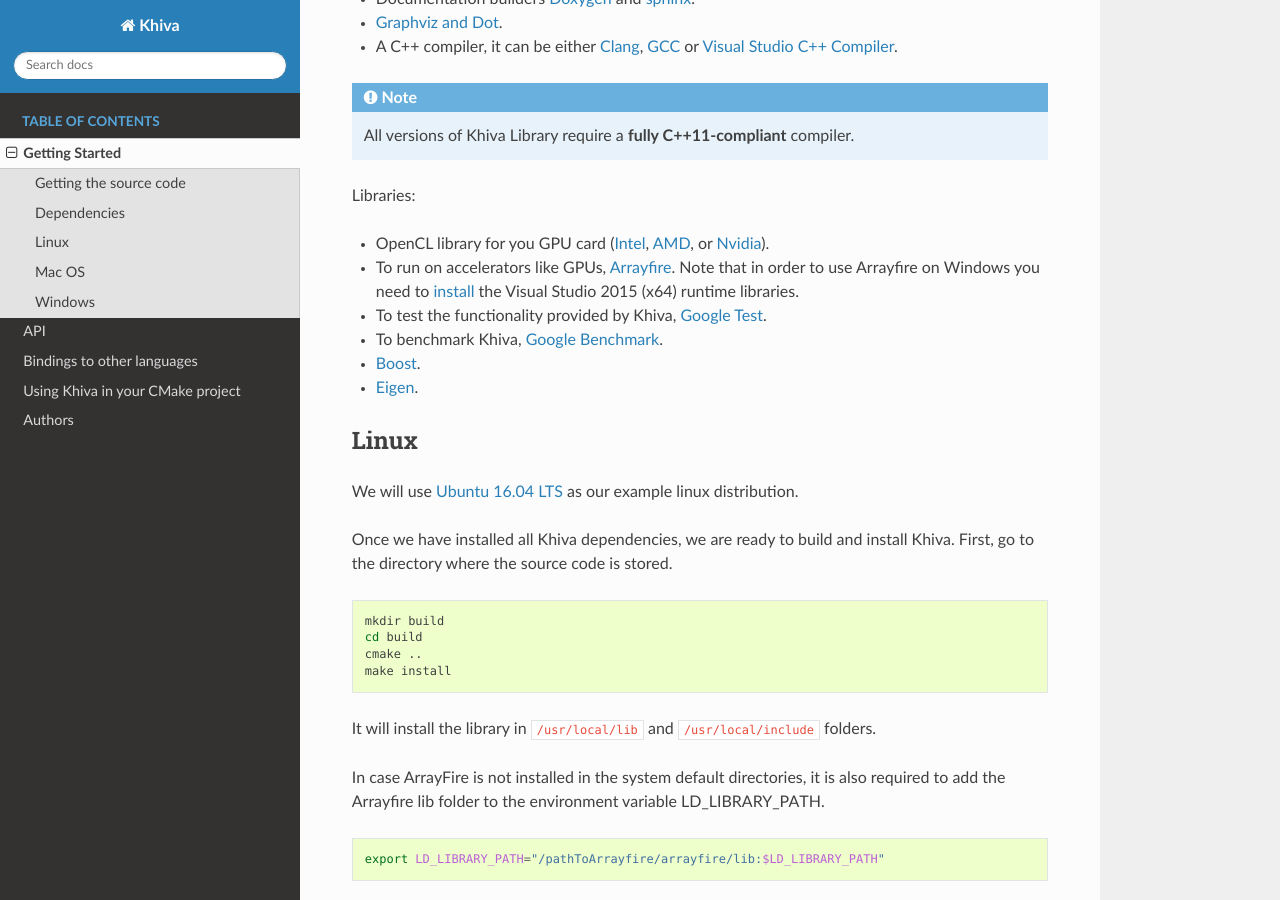
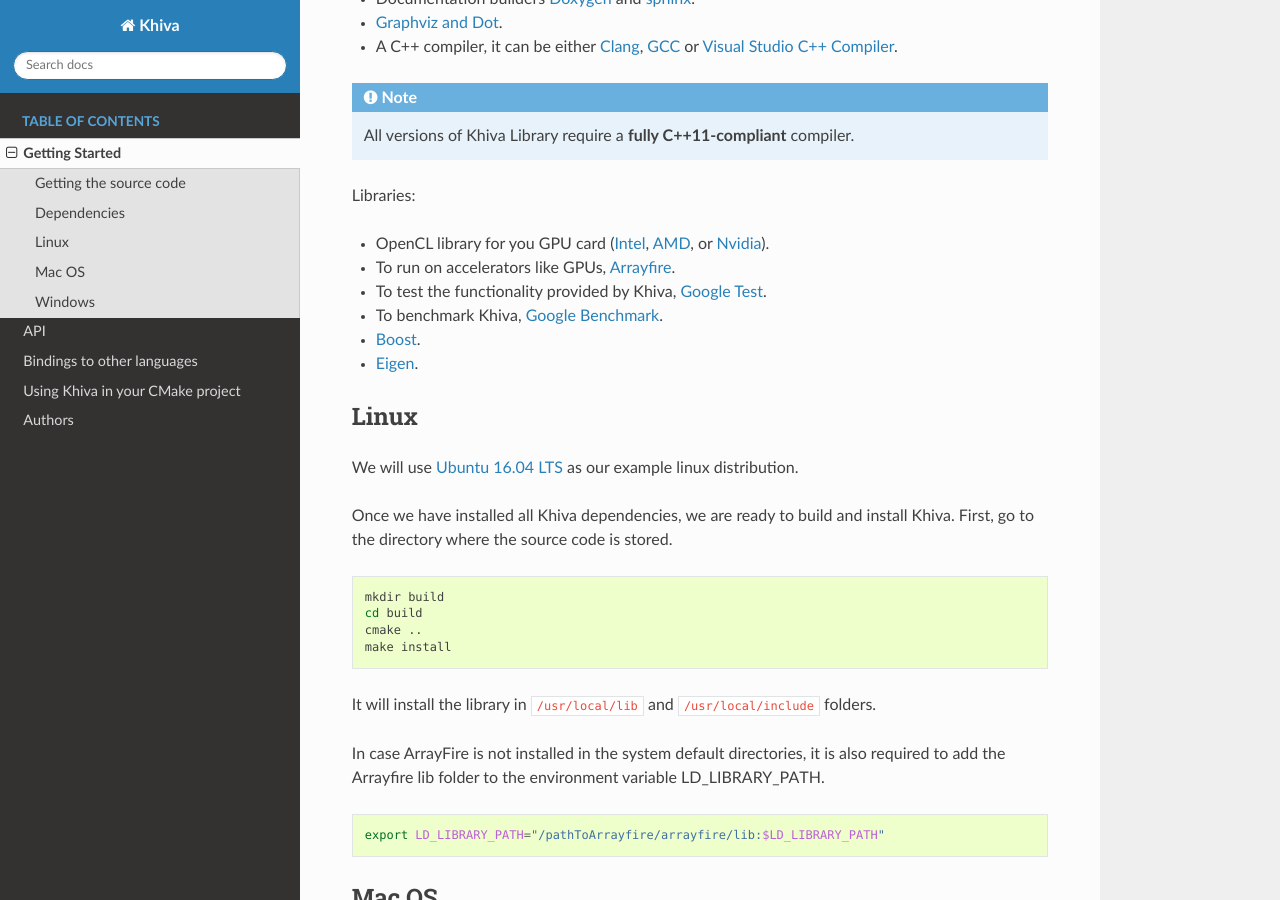
Before and after one commit to shapelets/khiva, a Sphinx documentation site: the page built from doc/sphinx/source/gettingStarted.rst, in a window 1280 px wide and 900 px high, scrolled down 616 px. Built offline with Sphinx 7.4.7 and the Read the Docs theme 2.0.0, drawn with Linux system fonts in a browser that asks for light colours.

Commit message:
Revert "Note about cpp Visual runtime libraries added [skip ci] (#26)"
This reverts commit ce1cb7f3d4bf883d290f216da95e9621660bbefe.

```diff
--- a/doc/sphinx/source/gettingStarted.rst
+++ b/doc/sphinx/source/gettingStarted.rst
@@ -39,7 +39,7 @@
 Libraries:
 
 * OpenCL library for you GPU card (`Intel <https://software.intel.com/en-us/intel-opencl/download>`_, `AMD <https://support.amd.com/en-us/download>`_, or `Nvidia <https://developer.nvidia.com/opencl>`_).
-* To run on accelerators like GPUs, `Arrayfire <https://arrayfire.com/download/>`_. Note that in order to use Arrayfire on Windows you need to `install <https://www.microsoft.com/en-in/download/details.aspx?id=48145>`_ the Visual Studio 2015 (x64) runtime libraries.
+* To run on accelerators like GPUs, `Arrayfire <https://arrayfire.com/download/>`_.
 * To test the functionality provided by Khiva, `Google Test <https://github.com/google/googletest>`_.
 * To benchmark Khiva, `Google Benchmark <https://github.com/google/benchmark>`_.
 * `Boost <https://www.boost.org/users/download/>`_.
```
